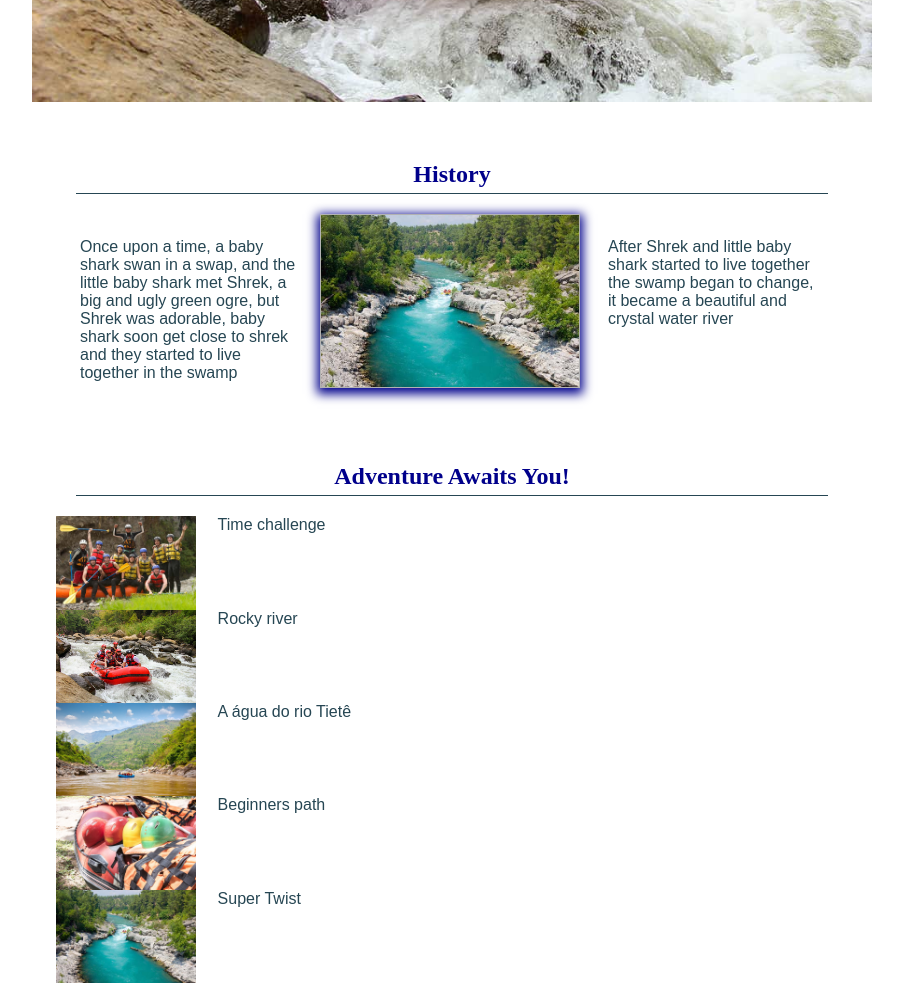
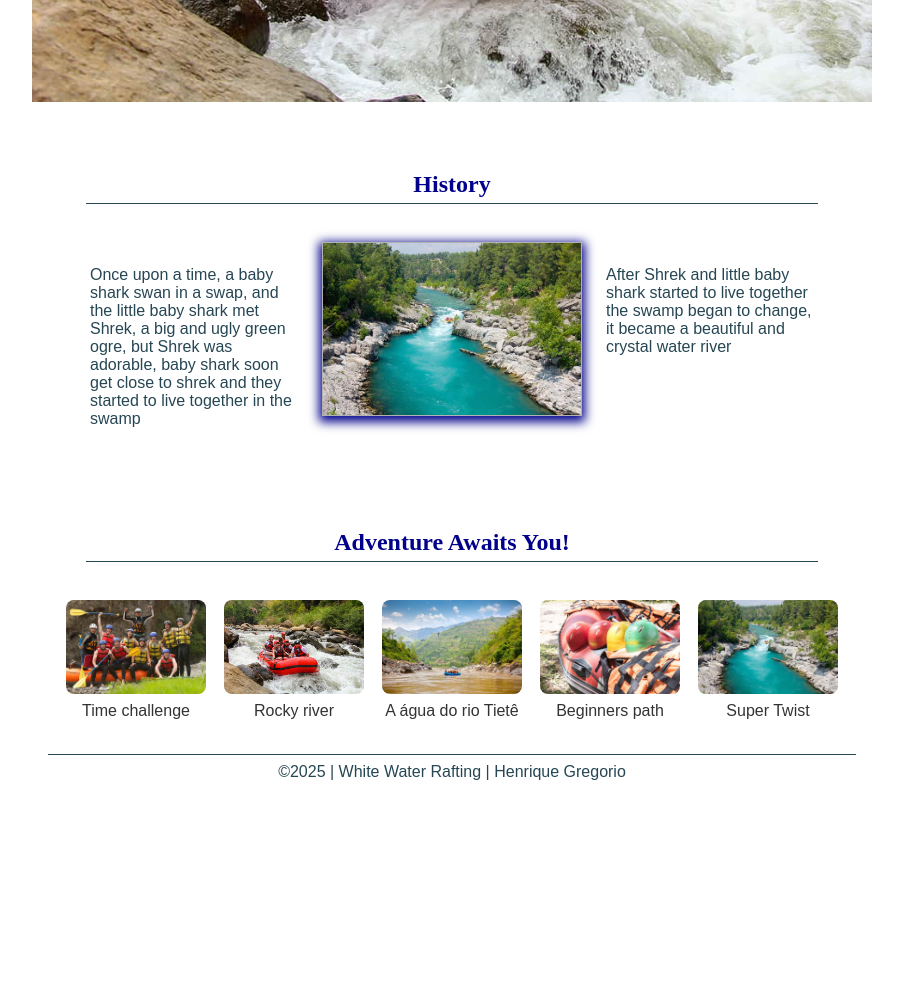
Before and after one commit to hgregori/wdd130, a plain HTML site: page wwr/about.html in a window 1280 px wide. Shown: the part 680-1666 px from the top of the page, without its empty margins (188-1091 px from the left). After the commit the page ends 1517 px from the top, so only its background shows below. Drawn offline with Linux system fonts and the light colour scheme.

Commit message:
correction images

```diff
--- a/wwr/styles/rafting.css
+++ b/wwr/styles/rafting.css
@@ -139,19 +139,40 @@ main section div img {
     box-shadow: 0px 3px 10px 3px darkblue;
 }
 
-.trips img {
-    width: 140px;
-    height: auto;
+
+section  {
+    display: flex;
+    flex-wrap: wrap; /* Allows wrapping if screen is small */
+    justify-content: center; /* Centers the content horizontally */
+    gap: 18px; /* Space between images */
+    padding: 18px;
 }
 
-.trips {
-    display: grid;
-    grid-template-columns: repeat(5, 1fr);
-    gap: 1rem;
+section h2 {
+    flex-basis: 100%;
+    text-align: center;
+    margin-bottom: 20px;
 }
 
-.trips figure {
+figure {
+    display: flex;
+    flex-direction: column; /* Stack image and caption vertically */
+    align-items: center; /* Center caption under image */
+    width: 140px; /* Adjust as needed */
+    margin: 0;
+}
+
+figure img {
+    width: 100%; /* Makes image fit the figure width */
+    height: auto;
+    border-radius: 8px; /* Optional: rounded corners */
+}
+
+figcaption {
+    margin-top: 8px;
+    font-size: 1rem;
     text-align: center;
+    color: #333;
 }
 
 footer p {
```
Also changed, not shown: wwr/about.html (+1 -0 lines).
